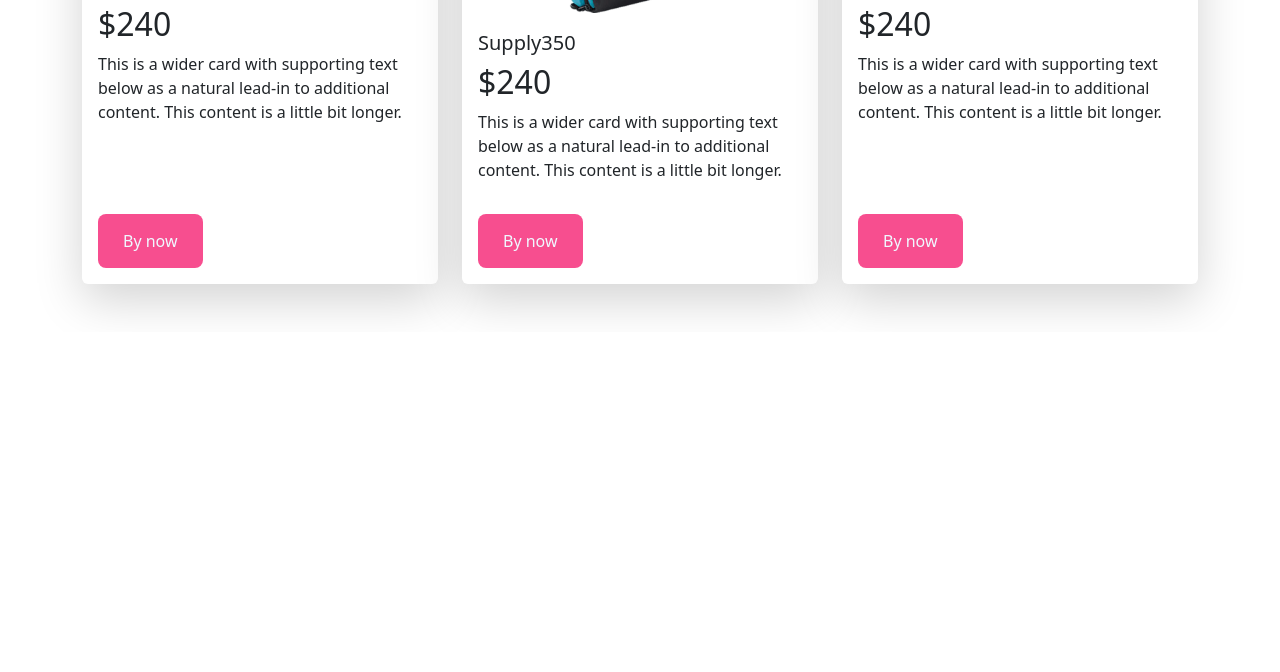
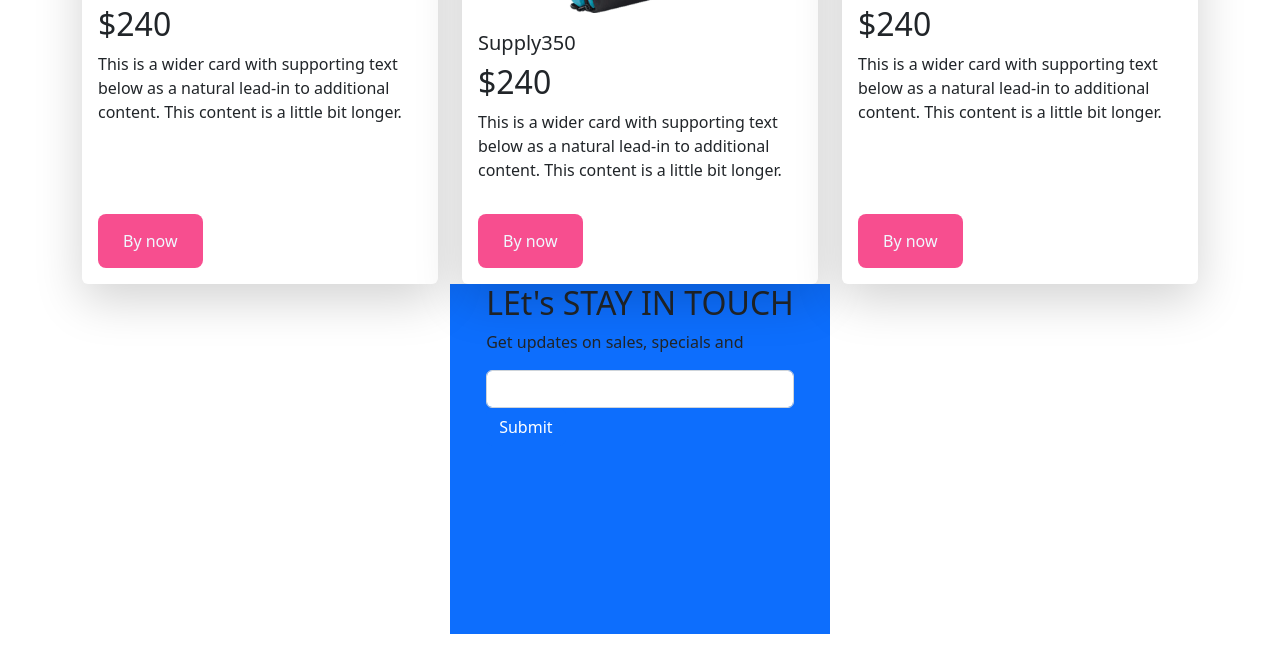
Before and after one commit to Shahjhanmiah/ecommerce, a plain HTML site: page index.html in a window 1280 px wide. Shown: the part 1877-2549 px from the top of the page. Before the commit the page ends 2209 px from the top, so only its background shows below. Drawn offline with nearby package versions, Linux system fonts and the light colour scheme; files that its build step writes are made by us from their sources.

Commit message:
Surscribe

```diff
--- a/index.html
+++ b/index.html
@@ -252,6 +252,19 @@
 
 
          <!--back section end-->
+          <!--Subscribe start-->
+          <section style=height:350px; class="container d-flex justify-content-center  aling-items-center bg-primary" >
+            <div class="w-200px">
+             <h2>LEt's STAY IN TOUCH</h2>
+             <P>Get updates on sales, specials and</P>
+             <form>
+              <div class="mb-3">
+                <input type="email" class="form-control" id="exampleInputEmail1" aria-describedby="emailHelp">
+              <button type="submit" class="btn btn-primary">Submit</button>
+            </form>
+            </div>
+
+            </section>
     </main>
 
     <script src="https://cdn.jsdelivr.net/npm/bootstrap@5.2.0/dist/js/bootstrap.bundle.min.js" integrity="sha384-A3rJD856KowSb7dwlZdYEkO39Gagi7vIsF0jrRAoQmDKKtQBHUuLZ9AsSv4jD4Xa" crossorigin="anonymous"></script>
```
